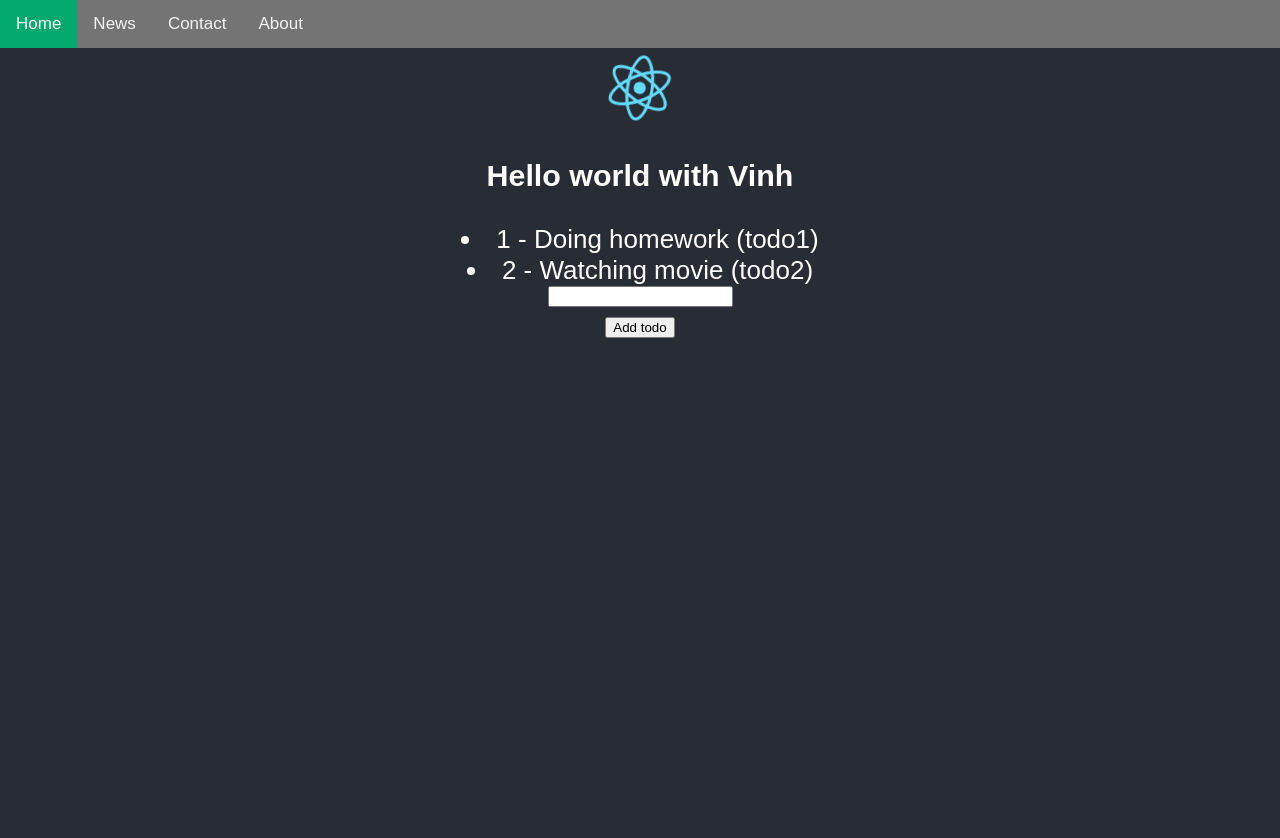
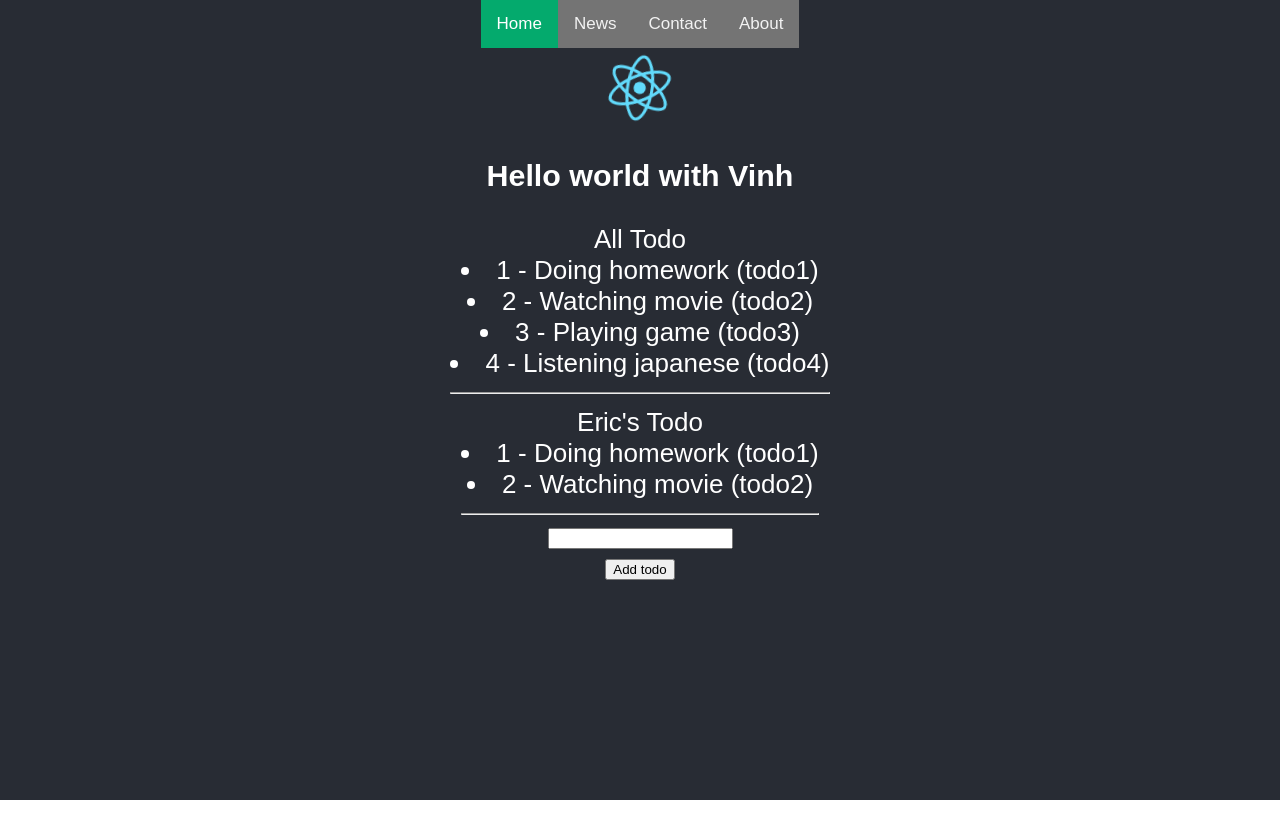
Before and after one commit to thanhvinh73/basic-reactjs-hook, a React (Create React App) app: page / in a window 1280 px wide. Shown: the top 838 px of the page. After the commit the page ends 800 px from the top, so only its background shows below. Built offline with nearby package versions, Linux system fonts and the light colour scheme.

Commit message:
Reusing component

```diff
--- a/src/App.js
+++ b/src/App.js
@@ -10,8 +10,10 @@ const App = () => {
   let [name, setName] = useState("Vinh");
   let [newTodoTitle, setNewTodoTitle] = useState("");
   const [todos, setTodos] = useState([
-    { id: "todo1", title: "Doing homework" },
-    { id: "todo2", title: "Watching movie" },
+    { id: "todo1", title: "Doing homework", type: "eric" },
+    { id: "todo2", title: "Watching movie", type: "eric" },
+    { id: "todo3", title: "Playing game", type: "VinhThanh" },
+    { id: "todo4", title: "Listening japanese", type: "VinhThanh" },
   ]);
 
   const createNewTodo = () => {
@@ -19,6 +21,7 @@ const App = () => {
       let newTodo = {
         title: newTodoTitle,
         id: Math.floor(Math.random() * 100),
+        type: "eric",
       };
       setTodos([...todos, newTodo]);
       setNewTodoTitle("");
@@ -27,11 +30,15 @@ const App = () => {
 
   return (
     <div className="App">
-      <Nav />
       <header className="App-header">
+        <Nav />
         <img src={logo} className="App-logo" alt="logo" />
         <h3>Hello world with {name}</h3>
-        <Todo todos={todos} />
+        <Todo todos={todos} title={"All Todo"} />
+        <Todo
+          todos={todos.filter((item) => item.type === "eric")}
+          title={"Eric's Todo"}
+        />
         <input
           type="text"
           value={newTodoTitle}
--- a/src/views/Todo.js
+++ b/src/views/Todo.js
@@ -2,6 +2,7 @@ const Todo = (props) => {
   const todos = props.todos;
   return (
     <>
+      <div className="title">{props.title}</div>
       <div className="todos-container">
         {todos.length !== 0 &&
           todos.map((item, index) => {
@@ -11,6 +12,7 @@ const Todo = (props) => {
               </li>
             );
           })}
+        <hr />
       </div>
     </>
   );
```
